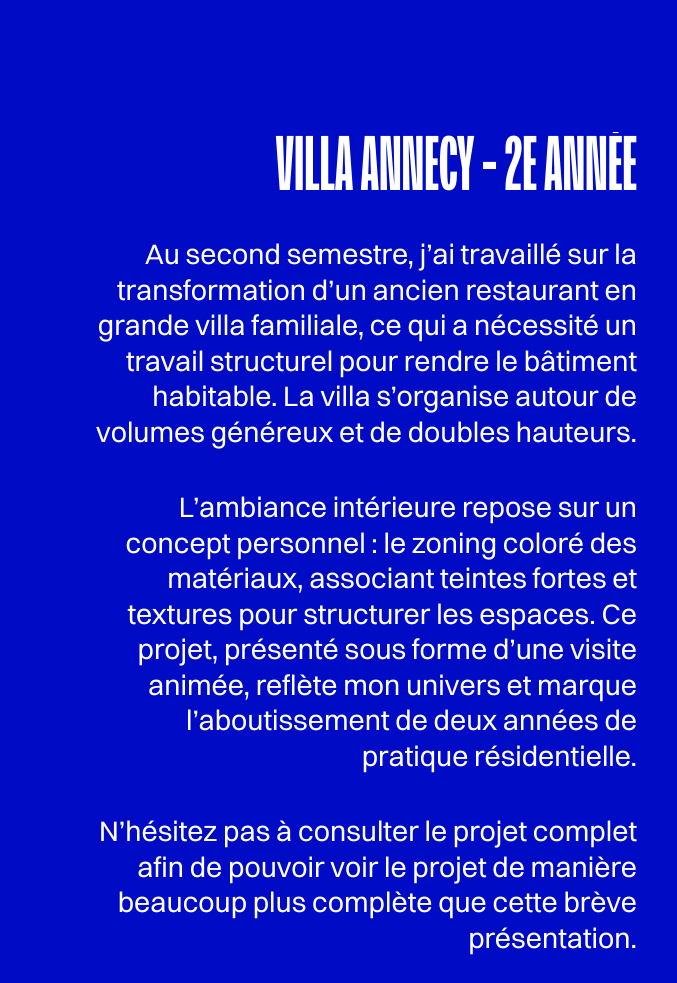
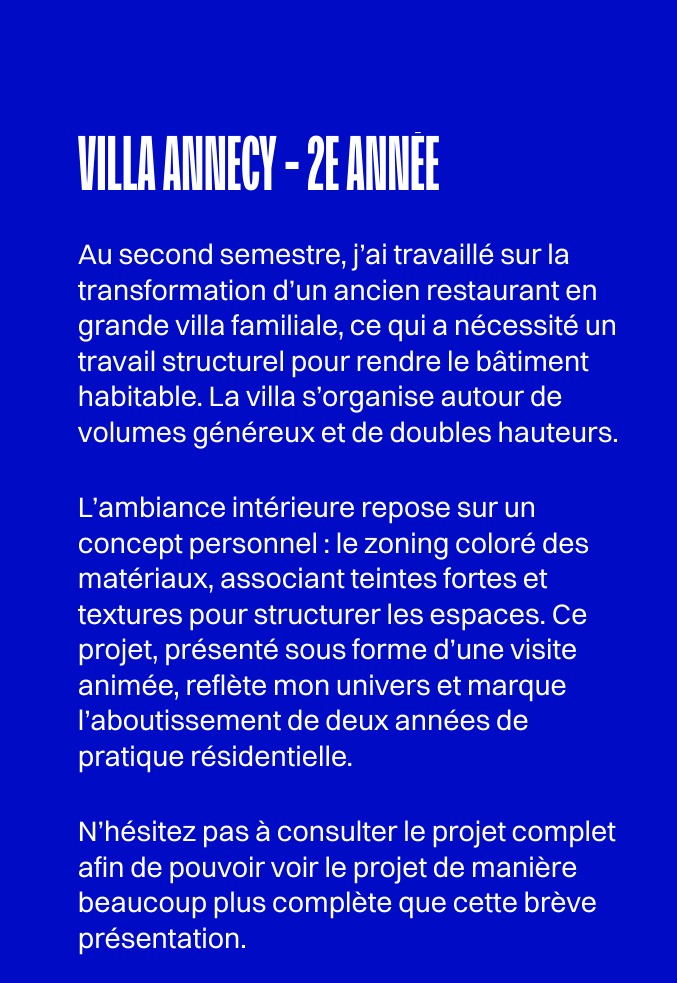
Before and after one commit to corentin-pf/kywostudio, a plain HTML site: page architecture/villa/index.html in a window 1280 px wide. Shown: the part 960-1943 px from the top of the page, 603-1280 px from the left. Drawn offline with Linux system fonts and the light colour scheme.

Commit message:
Projets archi : texte aligné à gauche (au lieu de droite)
Co-Authored-By: Claude Sonnet 4.6 <noreply@anthropic.com>

```diff
--- a/assets/archi/site.css
+++ b/assets/archi/site.css
@@ -508,7 +508,7 @@ p, h1, h2, h3 { margin: 0; font-weight: inherit; }
   line-height: 25px;
 }
 /* Texte aligné selon sa place : à droite dans la colonne de droite, à gauche dans celle de gauche */
-.projet__colonnes > .projet__texte:last-child { text-align: right; }
+.projet__colonnes > .projet__texte:last-child { text-align: left; }
 .projet__colonnes > .projet__texte:first-child { text-align: left; }
 .projet__texte .bouton { margin-top: 40px; }
 
```
